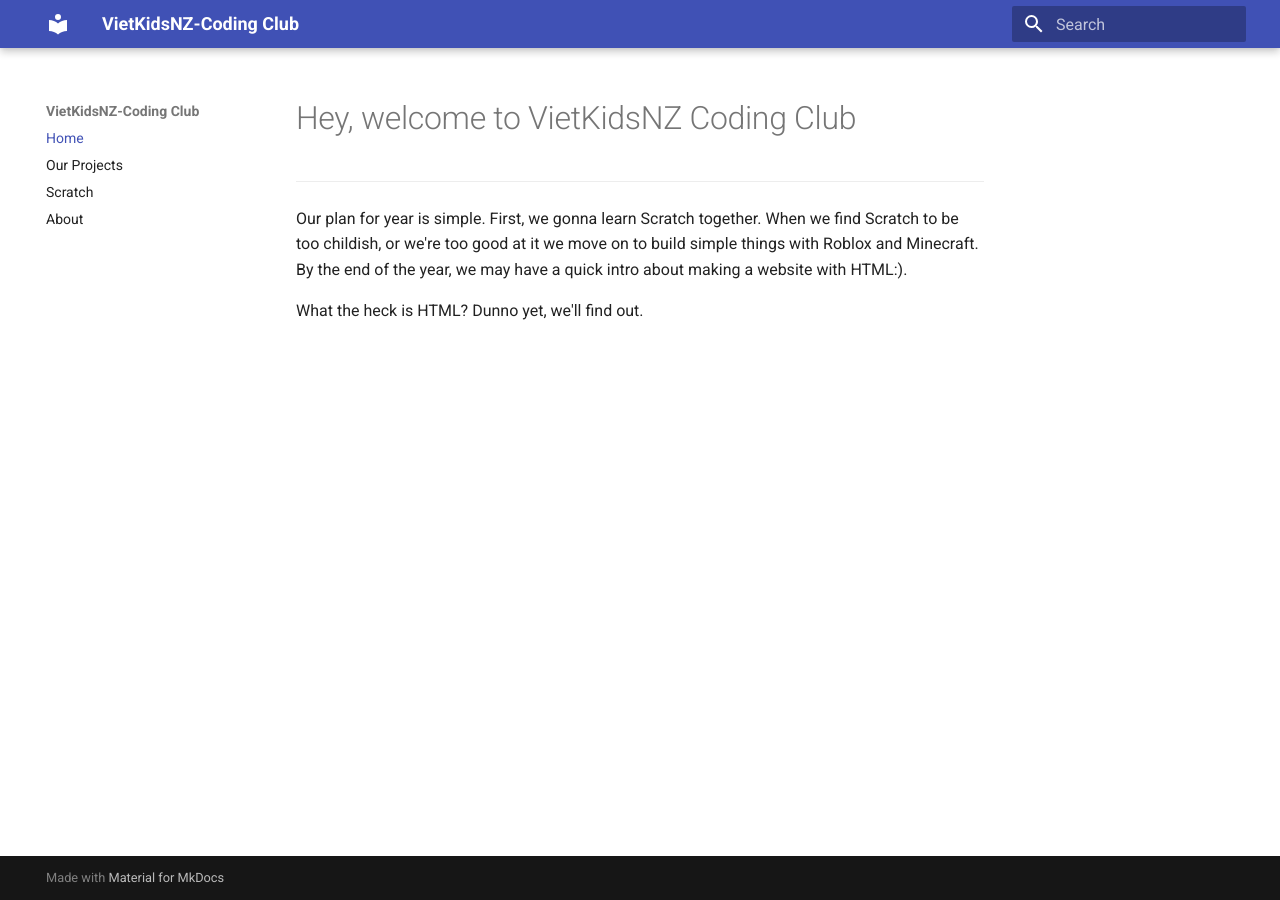
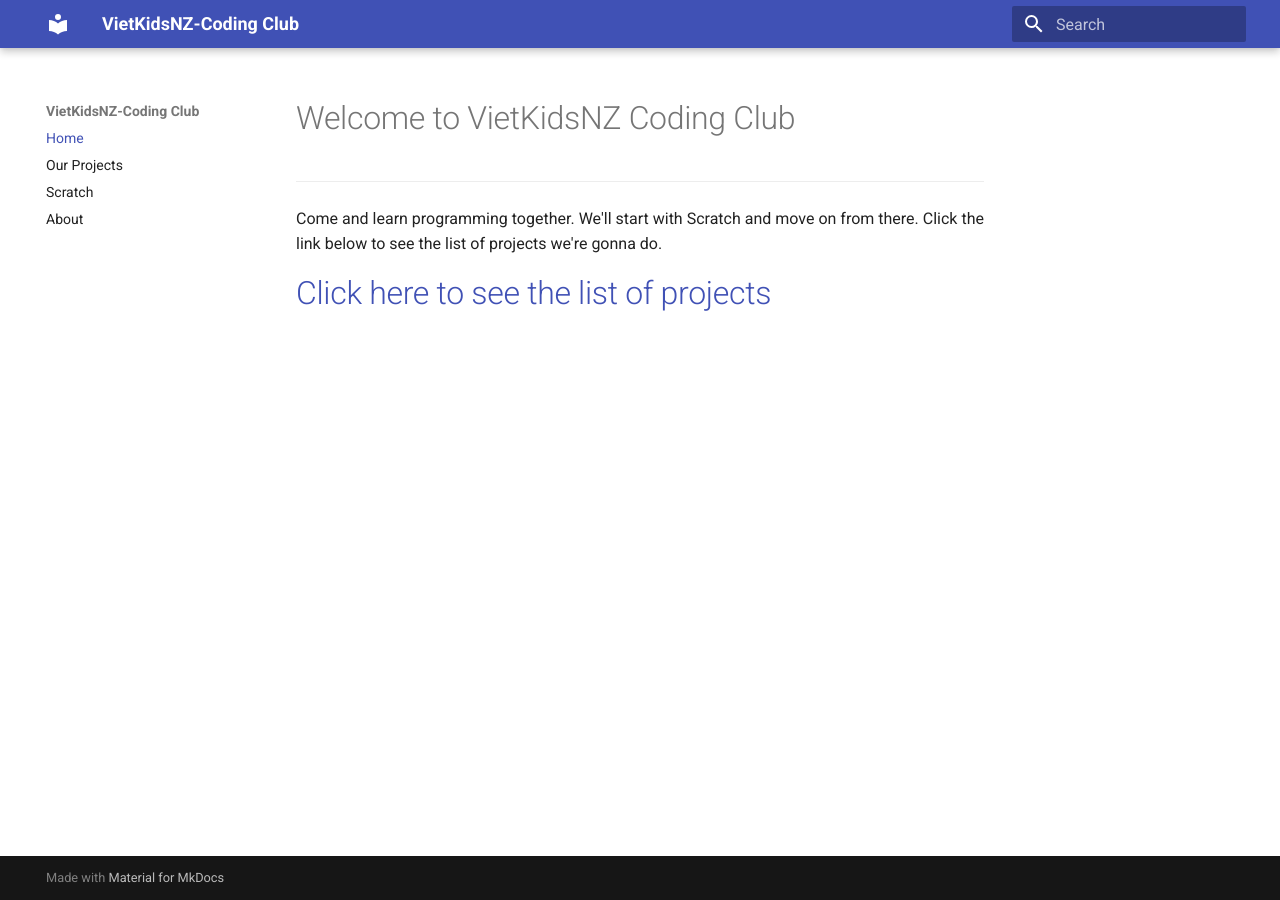
Before and after one commit to trungdtbk/VietKidsNZ-CC, an MkDocs documentation site: the page built from docs/index.md, in a window 1280 px wide. Built offline with MkDocs 1.6.1 and Material for MkDocs 9.7.7, drawn with Linux system fonts in a browser that asks for light colours.

Commit message:
update index

```diff
--- a/docs/index.md
+++ b/docs/index.md
@@ -1,7 +1,8 @@
-# Hey, welcome to VietKidsNZ Coding Club
+# Welcome to VietKidsNZ Coding Club
 * * *
 
+Come and learn programming together. We'll start with Scratch and move on from there.
+Click the link below to see the list of projects we're gonna do.
 
-Our plan for year is simple. First, we gonna learn Scratch together. When we find Scratch to be too childish, or we're too good at it we move on to build simple things with Roblox and Minecraft. By the end of the year, we may have a quick intro about making a website with HTML:).
 
-What the heck is HTML? Dunno yet, we'll find out.
+# [Click here to see the list of projects](/projects)
```
